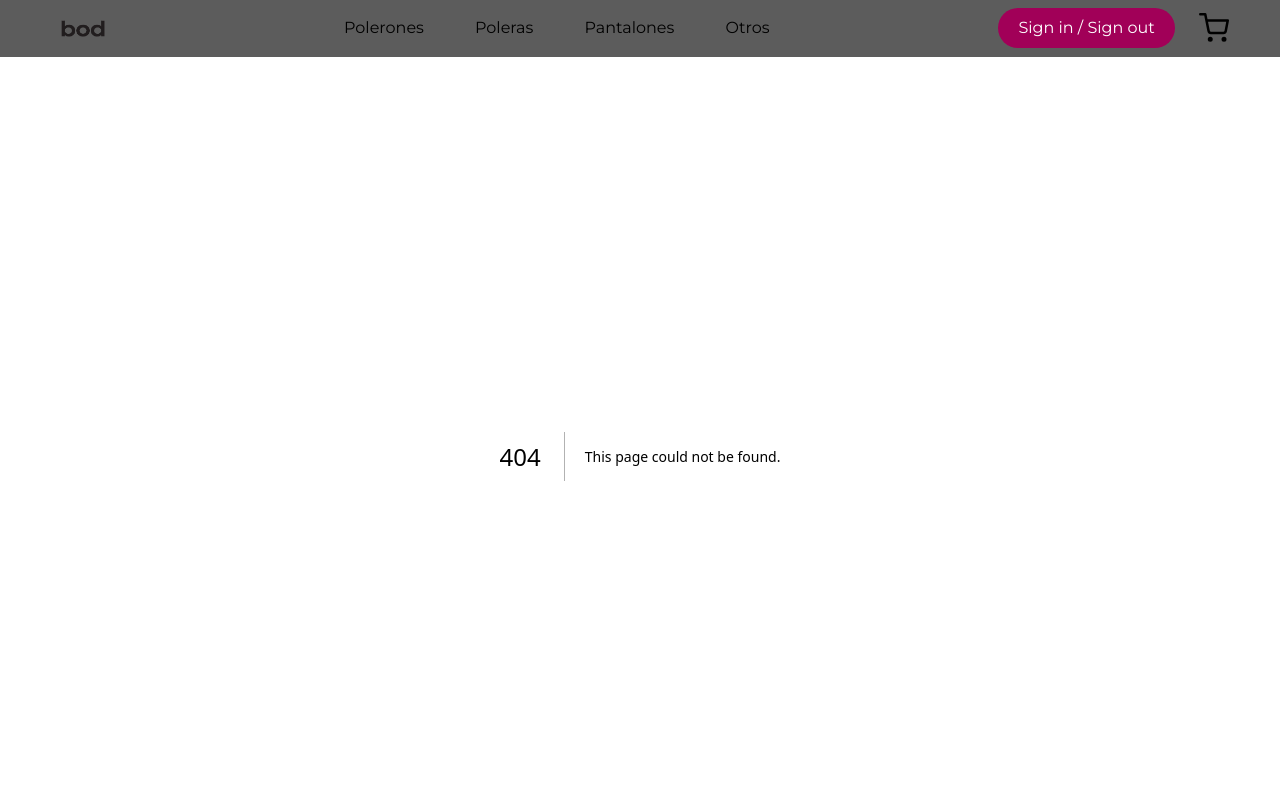
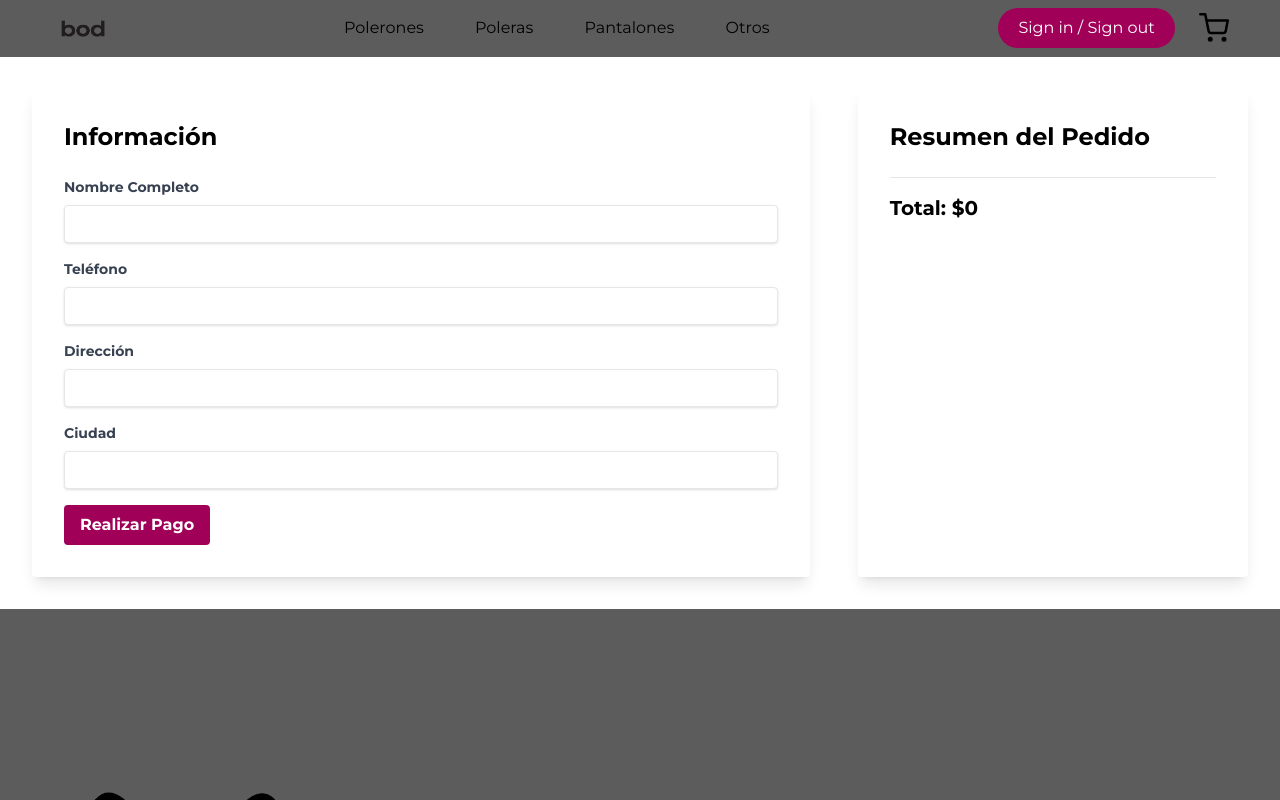
Before and after one commit to luccasniccolas/bod-frontend, a Next.js app: page /checkout in a window 1280 px wide. Before the commit this address had no page. Built offline with nearby package versions, Linux system fonts and the light colour scheme.

Commit message:
checkout skibiditoptoptoop

```diff
--- a/app/cart/page.tsx
+++ b/app/cart/page.tsx
@@ -1,10 +1,10 @@
 "use client";
 import React, { useContext } from "react";
 import { CartContext } from "../context/CartContext";
+import Link from "next/link";
 
 const CartPage = () => {
   const { cartItems, addToCart, removeFromCart, decrementCartItem } = useContext(CartContext);
-
 
   return (
     <section className="relative z-10 after:content-[''] after:absolute after:z-0 after:h-full xl:after:w-1/3 after:top-0 after:right-0 after:bg-gray-50">
@@ -105,6 +105,13 @@ const CartPage = () => {
                   ${cartItems.reduce((total, item) => total + item.price * item.quantity, 0)}
                 </p>
               </div>
+              <div className="mt-8 flex justify-end">
+              <Link href="/checkout" legacyBehavior>
+                <a className="bg-[#A10058] text-white font-bold py-2 px-4 rounded focus:outline-none focus:shadow-outline hover:bg-[#242424]">
+                  Proceder al Pago
+                </a>
+              </Link>
+            </div>
               {/* Aquí puedes agregar más detalles del resumen del pedido */}
             </div>
           </div>
--- /dev/null
+++ b/app/checkout/page.tsx
@@ -0,0 +1,90 @@
+"use client";
+import React, { useContext } from "react";
+import { CartContext } from "../context/CartContext";
+
+const CheckoutPage = () => {
+  const { cartItems } = useContext(CartContext);
+
+  return (
+    <section className="container mx-auto p-8">
+      <div className="flex flex-col lg:flex-row lg:space-x-12">
+        {/* Formulario de Checkout */}
+        <div className="lg:w-2/3 w-full bg-white p-8 rounded shadow-lg">
+          <h2 className="text-2xl font-bold mb-6">Información</h2>
+          <form>
+            <div className="mb-4">
+              <label className="block text-gray-700 text-sm font-bold mb-2" htmlFor="name">
+                Nombre Completo
+              </label>
+              <input
+                className="shadow appearance-none border rounded w-full py-2 px-3 text-gray-700 leading-tight focus:outline-none focus:shadow-outline"
+                id="name"
+                type="text"
+              />
+            </div>
+            <div className="mb-4">
+              <label className="block text-gray-700 text-sm font-bold mb-2" htmlFor="telefono">
+                Teléfono
+              </label>
+              <input
+                className="shadow appearance-none border rounded w-full py-2 px-3 text-gray-700 leading-tight focus:outline-none focus:shadow-outline"
+                id="telefono"
+                type="telefono"
+              />
+            </div>
+            <div className="mb-4">
+              <label className="block text-gray-700 text-sm font-bold mb-2" htmlFor="address">
+                Dirección
+              </label>
+              <input
+                className="shadow appearance-none border rounded w-full py-2 px-3 text-gray-700 leading-tight focus:outline-none focus:shadow-outline"
+                id="address"
+                type="text"
+              />
+            </div>
+            <div className="mb-4">
+              <label className="block text-gray-700 text-sm font-bold mb-2" htmlFor="city">
+                Ciudad
+              </label>
+              <input
+                className="shadow appearance-none border rounded w-full py-2 px-3 text-gray-700 leading-tight focus:outline-none focus:shadow-outline"
+                id="city"
+                type="text"
+              />
+            </div>
+            <button
+              className="bg-[#A10058] text-white font-bold py-2 px-4 rounded focus:outline-none focus:shadow-outline hover:bg-[#242424]"
+              type="button"
+            >
+              Realizar Pago
+            </button>
+          </form>
+        </div>
+
+        {/* Resumen del Carrito */}
+        <div className="lg:w-1/3 w-full bg-white p-8 mt-8 lg:mt-0 rounded shadow-lg">
+          <h2 className="text-2xl font-bold mb-6">Resumen del Pedido</h2>
+          <ul>
+            {cartItems.map((item) => (
+              <li key={item.id} className="mb-4 flex justify-between items-center">
+                <div className="flex items-center">
+                  <img src={item.urlimagen} alt={item.name} className="w-24 h-24 object-contain rounded mr-4" />
+                  <div>
+                    <h4 className="font-bold text-lg">{item.name}</h4>
+                    <p className="text-gray-600">Cantidad: {item.quantity}</p>
+                  </div>
+                </div>
+                <p className="font-bold text-lg">${item.price * item.quantity}</p>
+              </li>
+            ))}
+          </ul>
+          <div className="mt-6 border-t pt-4">
+            <h3 className="text-xl font-bold">Total: ${cartItems.reduce((total, item) => total + item.price * item.quantity, 0)}</h3>
+          </div>
+        </div>
+      </div>
+    </section>
+  );
+};
+
+export default CheckoutPage;
--- a/app/productoss/[productoid]/page.tsx
+++ b/app/productoss/[productoid]/page.tsx
@@ -120,7 +120,7 @@ const ProductDetails = ({ product }) => {
     <div ref={vantaRef} className="w-full">
     <div className=" min-h-screen py-12 flex flex-col">
       <div className="max-w-7xl mx-auto px-4 sm:px-6 lg:px-8 flex-grow">
-        <div className="bg-white rounded-lg shadow-lg overflow-hidden p-8">
+        <div className="bg-[#BCBBBB] rounded-lg shadow-lg overflow-hidden p-8">
           <div className="md:flex">
             <div className="md:w-1/2 md:pr-8 flex justify-center">
               <img
@@ -172,7 +172,7 @@ const ProductDetails = ({ product }) => {
               </div>
               <button
                   onClick={handleAddToCart}
-                  className="bg-pink-600 hover:bg-pink-700 text-white font-semibold py-2 px-4 rounded"
+                  className="bg-pink-600 hover:bg-[#242424] text-white font-semibold py-2 px-4 rounded"
                 >
                   Agregar al carrito
                 </button>
```
Lines whose indentation alone changed are shown as unchanged.
